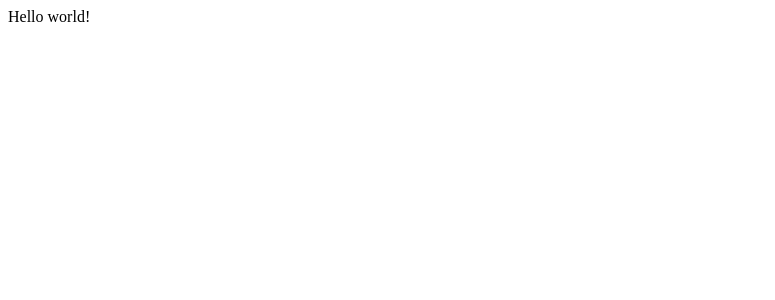
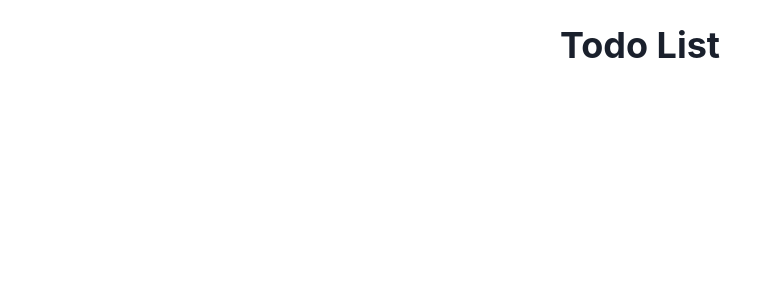
Before and after one commit to iskcal/todo-project, a React (Create React App) app in the folder client/: page / in a window 1280 px wide. Shown: the top 300 px of the page, without its empty margins (0-775 px from the left). Built offline with nearby package versions, Linux system fonts and the light colour scheme.

Commit message:
add heading and theme into index page

```diff
--- a/client/src/App.jsx
+++ b/client/src/App.jsx
@@ -1,8 +1,10 @@
+import { VStack, Heading } from '@chakra-ui/react'
+
 function App() {
   return (
-    <div className="App">
-      Hello world!
-    </div>
+    <VStack spacing={4} p={4}>
+      <Heading as="h1" m={2} fontWeight="bold" fontSize="4xl">Todo List</Heading>
+    </VStack>
   );
 }
 
--- a/client/src/index.jsx
+++ b/client/src/index.jsx
@@ -1,10 +1,13 @@
 import React from 'react';
 import ReactDOM from 'react-dom';
 import App from './App';
+import { ChakraProvider } from "@chakra-ui/react";
 
 ReactDOM.render(
   <React.StrictMode>
-    <App />
+    <ChakraProvider>
+      <App />
+    </ChakraProvider>
   </React.StrictMode>,
   document.getElementById('root')
 );
```
